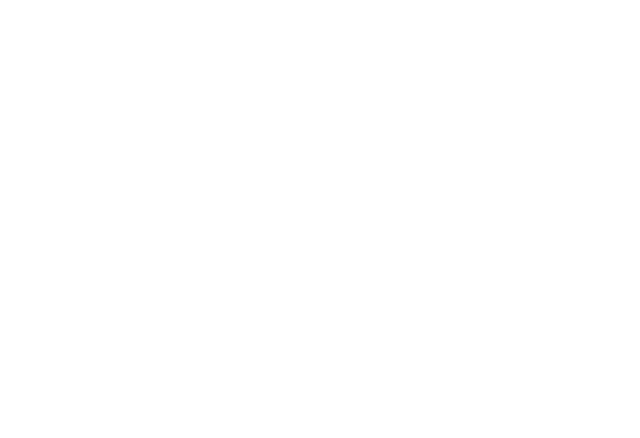
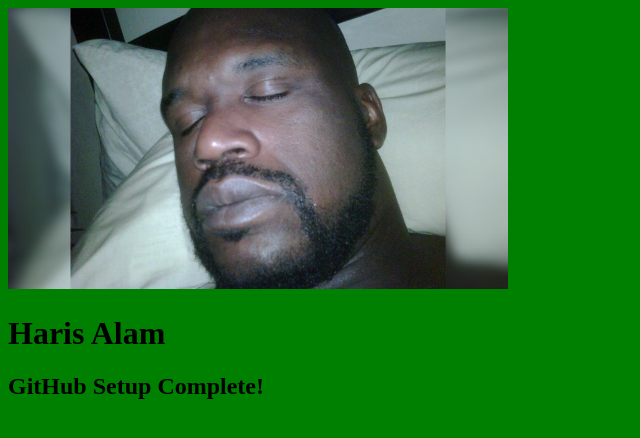
Before and after one commit to harisalam2131/exercise-3, a plain HTML site: page index.html in a window 1280 px wide. Shown: the whole page, without its empty margins (0-640 px from the left). Drawn offline with Linux system fonts and the light colour scheme.

Commit message:
( ◕ ◞ ◕ ) auto commit

```diff
--- a/index.html
+++ b/index.html
@@ -7,12 +7,11 @@
     <!--Created by Haris Alam on Wed, Sep 30 2026 -->
   </head>
 
-  <body>
+  <body style="background-color:green;">
+    <img src="SleepingShaq.jpg" width="500px" alt="Shaq Sleeping">
 
-
-
-
-
+    <h1>Haris Alam</h1>
+    <h2>GitHub Setup Complete!</h2>
   </body>
 
 
```
Also changed, not shown: SleepingShaq.jpg (added).
